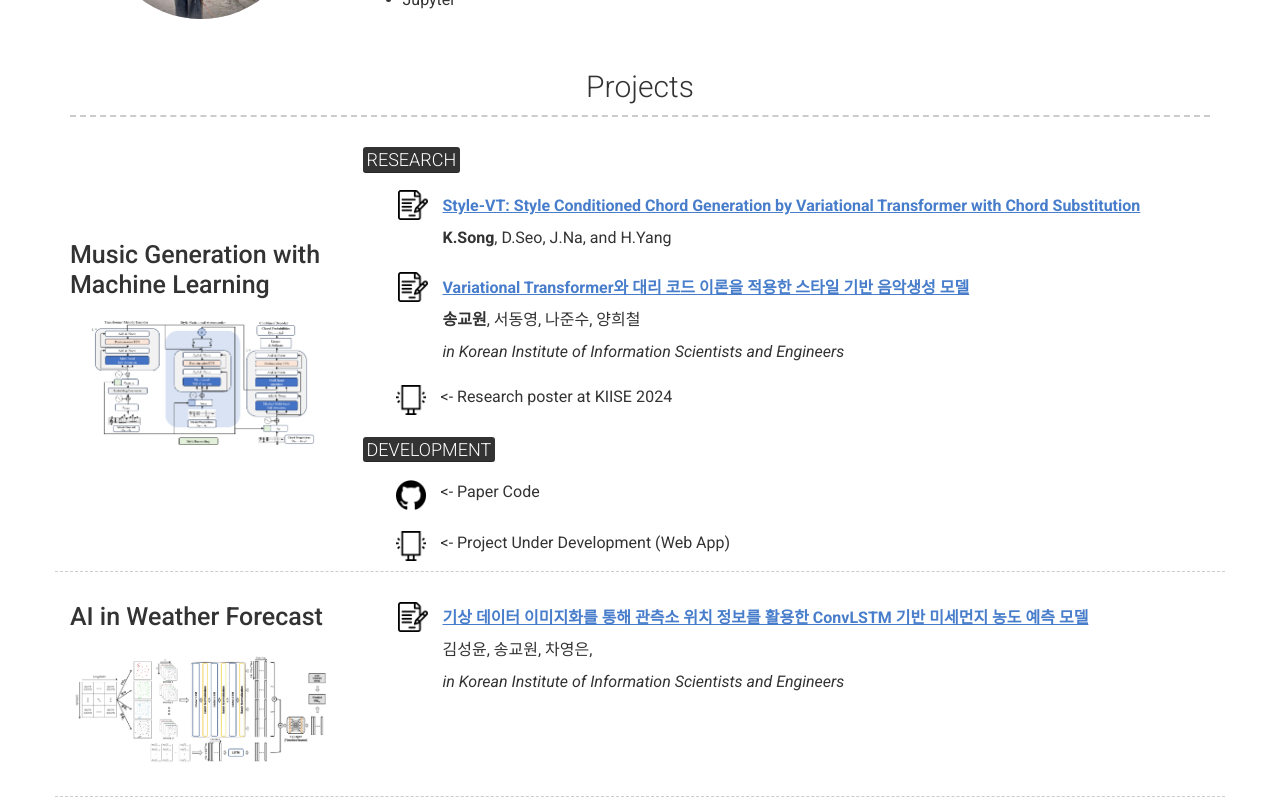
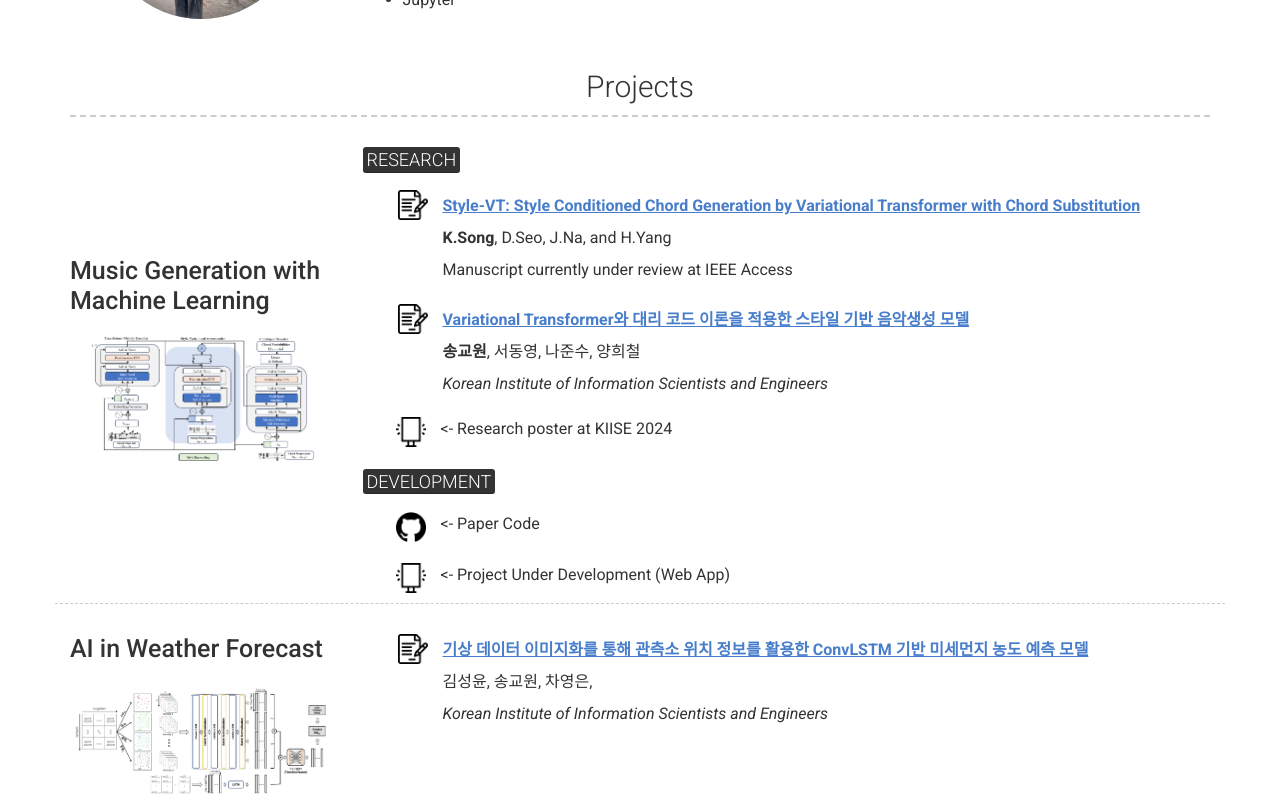
Before and after one commit to tim000519/resume, a Jekyll site: the page built from index.md, in a window 1280 px wide and 900 px high, scrolled down 483 px, cut to the strip 0-803 px from the top of the window. Built offline with Jekyll 4.4.1, drawn with Linux system fonts in a browser that asks for light colours; nearby versions of some CDN libraries.

Commit message:
Update _config.yml

```diff
--- a/_config.yml
+++ b/_config.yml
@@ -82,6 +82,7 @@ content:
                 <strong>Style-VT: Style Conditioned Chord Generation by Variational Transformer with Chord Substitution</strong>
               </a>
               <br><strong>K.Song</strong>, D.Seo, J.Na, and H.Yang
+              <br>Manuscript currently under review at IEEE Access
             </p>
           </div>
 
@@ -95,7 +96,7 @@ content:
               </a>
               <br>
               <strong>송교원</strong>, 서동영, 나준수, 양희철
-              <br><em>in Korean Institute of Information Scientists and Engineers</em>
+              <br><em>Korean Institute of Information Scientists and Engineers</em>
             </p>
           </div>
 
@@ -142,7 +143,7 @@ content:
                 <strong>기상 데이터 이미지화를 통해 관측소 위치 정보를 활용한 ConvLSTM 기반 미세먼지 농도 예측 모델</strong>
               </a>
               <br>김성윤, 송교원, 차영은,
-              <br><em>in Korean Institute of Information Scientists and Engineers</em>
+              <br><em>Korean Institute of Information Scientists and Engineers</em>
             </p>
           </div>
 
```
